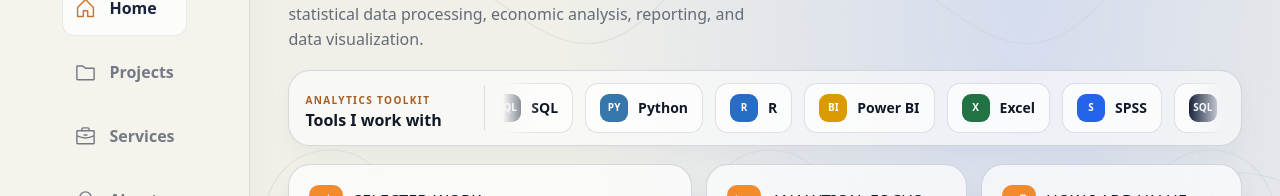
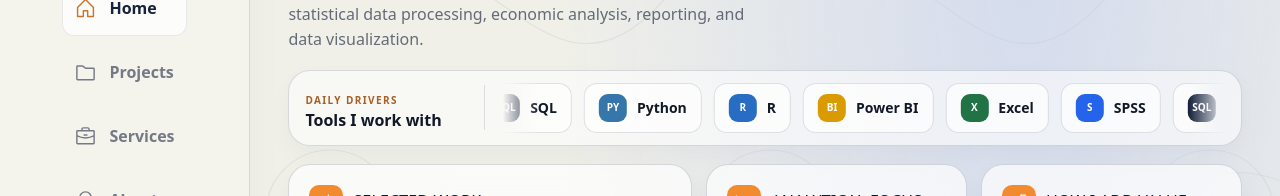
Before and after one commit to marianodags/My-Portfolio, a React (Vite) app: page / in a window 1280 px wide. Shown: the part 306-502 px from the top of the page. Built offline with nearby package versions, Linux system fonts and the light colour scheme.

Commit message:
Agent Host changes for agents/daily-drivers-animation-scroll

```diff
--- a/src/components/Hero.jsx
+++ b/src/components/Hero.jsx
@@ -3,7 +3,7 @@ const tools=[["SPSS","S","#2563EB"],["SQL","SQL","#17233d"],["Python","PY","#377
 const projects=[["Provincial Product Accounts","GDP performance, industry growth and contributions","./projects.html"],["Statistical Data Processing","Validation, classification and reliable outputs","./projects.html"],["Economic Data Visualization","Dashboards, charts and statistical storytelling","./projects.html"]];
 const socials=[{label:"LinkedIn",href:"https://www.linkedin.com/in/mariano-q-daga-ang-jr-566185286/",Icon:LinkedinLogo},{label:"GitHub",href:"https://github.com/marianodags",Icon:GithubLogo}];
 export default function Hero(){return <section id="home" className="section-pad hero-dashboard"><div className="section-wrap"><div className="hero-topline"><div className="hero-intro"><div className="hero-identity"><img src="./mariano.jpg" alt="Profile portrait of Mariano" className="hero-avatar"/><div><p className="kicker">Statistical Analyst · Data Analyst</p><p className="hero-location">Zamboanga del Norte, Philippines · Open to data opportunities</p></div></div><h1>Turning data into<br/><em>clear decisions.</em></h1><p className="hero-summary">I’m Mariano, a Computer Engineering graduate and Statistical Analyst at the Philippine Statistics Authority. I work across statistical data processing, economic analysis, reporting, and data visualization.</p></div><div className="hero-actions" aria-label="Portfolio actions"><a href="./contact.html">Get in touch <ArrowUpRight size={17}/></a><a className="secondary" href="./projects.html">Explore work</a><a className="secondary" href="./resume.pdf" download="Mariano-Daga-ang-Resume.pdf"><DownloadSimple size={17}/> Download resume</a><a className="social-cta" href="#skills"><Code size={17}/> View skills</a>{socials.map(({label,href,Icon})=><a className="social-cta" key={label} href={href} target="_blank" rel="noopener noreferrer"><Icon size={17}/>{label}</a>)}</div></div>
-<div className="tool-panel" aria-label="Tools Mariano works with"><div className="tool-panel-label"><span>ANALYTICS TOOLKIT</span><strong>Tools I work with</strong></div><div className="marquee"><div className="marquee-track flex gap-3">{[...tools,...tools].map(([name,mark,color],i)=><span className="tool-chip" key={name+i}><span className="tool-mark" style={{backgroundColor:color}}>{mark}</span>{name}</span>)}</div></div></div>
+<div className="tool-panel" role="region" aria-label="DAILY DRIVERS: Tools Mariano works with"><div className="tool-panel-label"><span>DAILY DRIVERS</span><strong>Tools I work with</strong></div><div className="marquee"><div className="marquee-track">{[0,1].map((copy)=><div className="marquee-group" key={copy} aria-hidden={copy === 1}>{tools.map(([name,mark,color])=><span className="tool-chip" key={name}><span className="tool-mark" style={{backgroundColor:color}}>{mark}</span>{name}</span>)}</div>)}</div></div></div>
 <div className="dashboard-grid"><article className="dashboard-card project-feature"><h2><span className="card-icon"><FolderIcon/></span> Selected work</h2><p>Statistical work and data projects built around real-world questions.</p><div className="dashboard-list">{projects.map(([name,desc,href],i)=><a href={href} key={name}><span>{String(i+1).padStart(2,"0")} &nbsp; {name}<small className="block">{desc}</small></span><ArrowUpRight size={17}/></a>)}</div></article>
 <article className="dashboard-card"><h2><span className="card-icon"><ChartLineUp size={20}/></span> Analytical focus</h2><p>Where statistical methods meet practical decisions.</p><div className="dashboard-list"><div className="row-item"><span>Official statistics</span><small>01</small></div><div className="row-item"><span>Economic analysis</span><small>02</small></div><div className="row-item"><span>Data visualization</span><small>03</small></div></div></article>
 <article className="dashboard-card"><h2><span className="card-icon"><ChartBar size={20}/></span> How I add value</h2><p>Turning raw records into structured, interpretable outputs.</p><div className="metric-row"><div className="metric"><strong>Reliable</strong><span>Validated data</span></div><div className="metric"><strong>Clear</strong><span>Useful reporting</span></div></div><div className="mini-bars" aria-hidden="true">{[34,52,43,68,56,82,72,94,65,78,100,84].map((h,i)=><i key={i} style={{height:h+"%"}}/>)}</div></article>
--- a/src/index.css
+++ b/src/index.css
@@ -41,6 +41,7 @@ main{min-width:0}
 .contact-link{display:flex;align-items:center;gap:12px;padding:14px 0;border-bottom:1px solid rgba(255,255,255,.15);color:#f3f4f6;font-weight:650;font-size:14px}
 .marquee{overflow:hidden;mask-image:linear-gradient(to right,transparent,black 5%,black 95%,transparent)}
 .marquee-track{width:max-content;display:flex;animation:marquee 30s linear infinite}
+.marquee-group{display:flex;flex-shrink:0;gap:.75rem;padding-right:.75rem}
 .tool-chip{display:inline-flex;align-items:center;gap:10px;padding:10px 14px;border:1px solid var(--line);border-radius:13px;background:rgba(255,255,255,.7);font-size:14px;font-weight:750;white-space:nowrap}
 .tool-mark{display:grid;place-items:center;width:28px;height:28px;border-radius:9px;background:var(--ink);color:#fff;font-size:10px;font-weight:900}
 .hero-dashboard{padding-top:30px;padding-bottom:22px}
```
Also changed, not shown: 1 other file (tests, documents, lock files or other folders).
